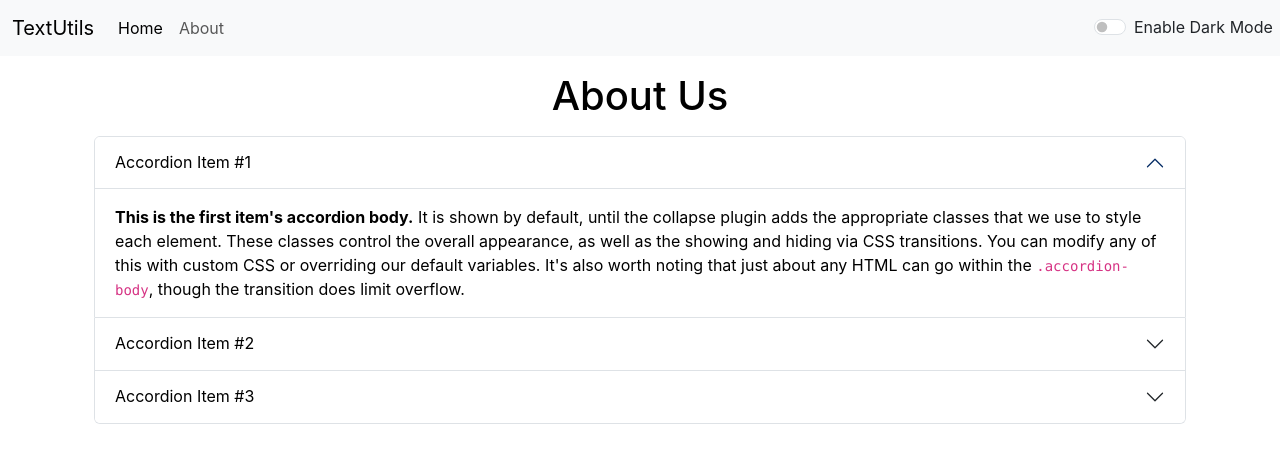
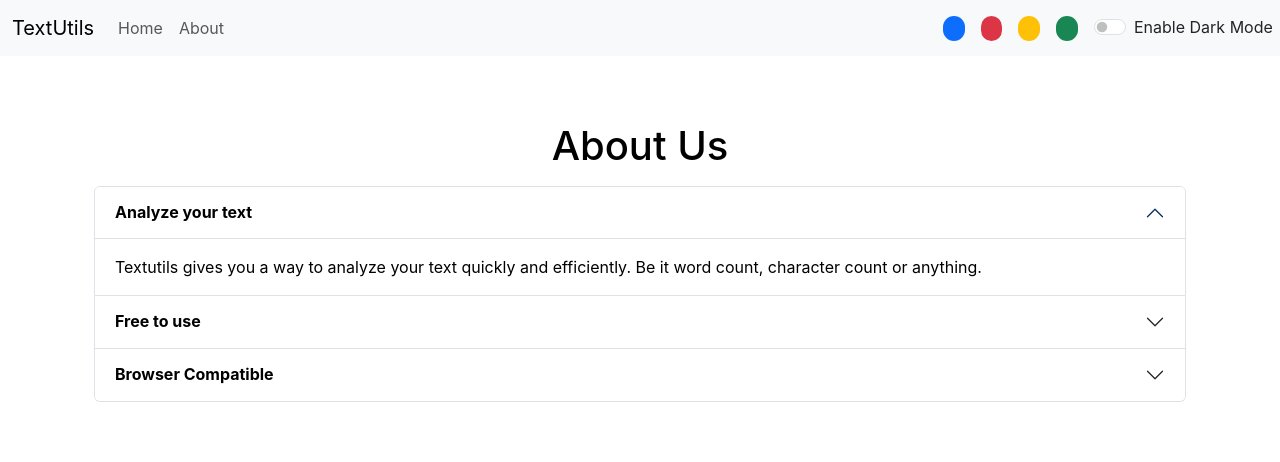
Before and after one commit to RakeshSingh28/ReactJS_Course, a React (Create React App) app: page /about in a window 1280 px wide. Shown: the top 462 px of the page. Built offline with nearby package versions, Linux system fonts and the light colour scheme.

Commit message:
major changes to textutils application implemented

```diff
--- a/src/App.js
+++ b/src/App.js
@@ -6,10 +6,20 @@
 import React, { useState } from "react";
 import { BrowserRouter, Routes, Route } from "react-router-dom";
 
+const removeClassList = () => {
+  document.body.classList.remove("bg-primary");
+  document.body.classList.remove("bg-dark");
+  document.body.classList.remove("bg-light");
+  document.body.classList.remove("bg-danger");
+  document.body.classList.remove("bg-warning");
+  document.body.classList.remove("bg-success");
+};
 function App() {
   const [mode, setMode] = useState("light");
-  let changeMode = () => {
-    if (mode === "light") {
+  let changeMode = (cls) => {
+    removeClassList();
+    document.body.classList.add(`bg-${cls}`);
+    if (mode === "light" && cls === null) {
       setMode("dark");
       document.body.style.backgroundColor = "#212529ed";
       showAlert("Dark mode has been enabled", "success");
--- a/src/components/About.js
+++ b/src/components/About.js
@@ -1,6 +1,10 @@
 import React from "react";
 
 export default function About(props) {
+  let aboutStyle = {
+    color: props.mode === "dark" ? "white" : "black",
+    backgroundColor: props.mode === "dark" ? "#6a6c6f" : "white",
+  };
   return (
     <>
       <div
@@ -12,19 +16,10 @@
         }}
       >
         <h1 className="mb-3 d-flex justify-content-center">About Us</h1>
-        <div
-          className="accordion-item"
-          style={{
-            color: props.mode === "dark" ? "white" : "black",
-            backgroundColor: props.mode === "dark" ? "#2e3339" : "white",
-          }}
-        >
+        <div className="accordion-item" style={aboutStyle}>
           <h2 className="accordion-header">
             <button
-              style={{
-                color: props.mode === "dark" ? "white" : "black",
-                backgroundColor: props.mode === "dark" ? "#2e3339" : "white",
-              }}
+              style={aboutStyle}
               className="accordion-button"
               type="button"
               data-bs-toggle="collapse"
@@ -32,7 +27,7 @@
               aria-expanded="true"
               aria-controls="collapseOne"
             >
-              Accordion Item #1
+              <strong>Analyze your text</strong>
             </button>
           </h2>
           <div
@@ -41,30 +36,15 @@
             data-bs-parent="#accordionExample"
           >
             <div className="accordion-body">
-              <strong>This is the first item's accordion body.</strong> It is
-              shown by default, until the collapse plugin adds the appropriate
-              classes that we use to style each element. These classes control
-              the overall appearance, as well as the showing and hiding via CSS
-              transitions. You can modify any of this with custom CSS or
-              overriding our default variables. It's also worth noting that just
-              about any HTML can go within the <code>.accordion-body</code>,
-              though the transition does limit overflow.
+              Textutils gives you a way to analyze your text quickly and
+              efficiently. Be it word count, character count or anything.
             </div>
           </div>
         </div>
-        <div
-          className="accordion-item"
-          style={{
-            color: props.mode === "dark" ? "white" : "black",
-            backgroundColor: props.mode === "dark" ? "#2e3339" : "white",
-          }}
-        >
+        <div className="accordion-item" style={aboutStyle}>
           <h2 className="accordion-header">
             <button
-              style={{
-                color: props.mode === "dark" ? "white" : "black",
-                backgroundColor: props.mode === "dark" ? "#2e3339" : "white",
-              }}
+              style={aboutStyle}
               className="accordion-button collapsed"
               type="button"
               data-bs-toggle="collapse"
@@ -72,7 +52,7 @@
               aria-expanded="false"
               aria-controls="collapseTwo"
             >
-              Accordion Item #2
+              <strong>Free to use</strong>
             </button>
           </h2>
           <div
@@ -81,30 +61,17 @@
             data-bs-parent="#accordionExample"
           >
             <div className="accordion-body">
-              <strong>This is the second item's accordion body.</strong> It is
-              hidden by default, until the collapse plugin adds the appropriate
-              classes that we use to style each element. These classes control
-              the overall appearance, as well as the showing and hiding via CSS
-              transitions. You can modify any of this with custom CSS or
-              overriding our default variables. It's also worth noting that just
-              about any HTML can go within the <code>.accordion-body</code>,
-              though the transition does limit overflow.
+              Textutils is a free character counter tool that provides instant
+              character count & word count statistics for a given text.
+              Textutils reports the number of words and characters. Thus it is
+              suitable for writing text with word/character limit.
             </div>
           </div>
         </div>
-        <div
-          className="accordion-item"
-          style={{
-            color: props.mode === "dark" ? "white" : "black",
-            backgroundColor: props.mode === "dark" ? "#2e3339" : "white",
-          }}
-        >
+        <div className="accordion-item" style={aboutStyle}>
           <h2 className="accordion-header">
             <button
-              style={{
-                color: props.mode === "dark" ? "white" : "black",
-                backgroundColor: props.mode === "dark" ? "#2e3339" : "white",
-              }}
+              style={aboutStyle}
               className="accordion-button collapsed"
               type="button"
               data-bs-toggle="collapse"
@@ -112,7 +79,7 @@
               aria-expanded="false"
               aria-controls="collapseThree"
             >
-              Accordion Item #3
+              <strong>Browser Compatible</strong>
             </button>
           </h2>
           <div
@@ -121,14 +88,10 @@
             data-bs-parent="#accordionExample"
           >
             <div className="accordion-body">
-              <strong>This is the third item's accordion body.</strong> It is
-              hidden by default, until the collapse plugin adds the appropriate
-              classes that we use to style each element. These classes control
-              the overall appearance, as well as the showing and hiding via CSS
-              transitions. You can modify any of this with custom CSS or
-              overriding our default variables. It's also worth noting that just
-              about any HTML can go within the <code>.accordion-body</code>,
-              though the transition does limit overflow.
+              This word counter software works in any browsers such as Chrome,
+              Firefox, Safari, Internet Explorer, Opera. It suits to count
+              characters in facebook, blog, books, excel document, pdf document,
+              essays, etc.
             </div>
           </div>
         </div>
--- a/src/components/Alert.js
+++ b/src/components/Alert.js
@@ -2,12 +2,19 @@
 
 export default function Alert(props) {
   return (
-   props.alert &&
-   <div
-      className={`alert alert-${props.alert.type} alert-dismissible fade show`}
-      role="alert"
-    >
-      <strong>{props.alert.type.charAt(0).toUpperCase() + props.alert.type.slice(1)}</strong>: {props.alert.msg}
+    <div style={{ height: "50px" }}>
+      {props.alert && (
+        <div
+          className={`alert alert-${props.alert.type} alert-dismissible fade show`}
+          role="alert"
+        >
+          <strong>
+            {props.alert.type.charAt(0).toUpperCase() +
+              props.alert.type.slice(1)}
+          </strong>
+          : {props.alert.msg}
+        </div>
+      )}
     </div>
   );
 }
--- a/src/components/Navbar.js
+++ b/src/components/Navbar.js
@@ -4,8 +4,16 @@
 
 export default function Navbar({ title = "Set title here", mode, toggleMode }) {
   let myStyle = { width: "146px", cursor: "pointer" };
+  let navbarBtnStyle = {
+    height: "25px",
+    width: "30px",
+    borderRadius: "100px",
+    cursor: "pointer",
+  };
   return (
-    <nav className={`navbar navbar-expand-lg navbar-${mode} bg-${mode}`}>
+    <nav
+      className={`navbar justify-content-end navbar-expand-lg navbar-${mode} bg-${mode}`}
+    >
       <div className="container-fluid">
         <Link className="navbar-brand" to="./">
           {title}
@@ -25,8 +33,8 @@
           <ul className="navbar-nav me-auto mb-2 mb-lg-0">
             <li className="nav-item">
               <Link
-                className="nav-link active"
-                to="./"
+                className="nav-link"
+                to="/"
                 onClick={() => {
                   document.title = "TextUtils - Home";
                 }}
@@ -37,7 +45,7 @@
             <li className="nav-item">
               <Link
                 className="nav-link"
-                to="./about"
+                to="/about"
                 onClick={() => {
                   document.title = "TextUtils - About";
                 }}
@@ -48,14 +56,48 @@
           </ul>
         </div>
       </div>
-      <div className="form-check form-switch" style={{cursor : 'pointer'}}>
+      <div
+        className="bg-primary mx-2"
+        style={navbarBtnStyle}
+        onClick={() => {
+          toggleMode("primary");
+        }}
+      ></div>
+      <div
+        className="bg-danger mx-2"
+        style={navbarBtnStyle}
+        onClick={() => {
+          toggleMode("danger");
+        }}
+      ></div>
+      <div
+        className="bg-warning mx-2"
+        style={navbarBtnStyle}
+        onClick={() => {
+          toggleMode("warning");
+        }}
+      ></div>
+      <div
+        className="bg-success mx-2"
+        style={navbarBtnStyle}
+        onClick={() => {
+          toggleMode("success");
+        }}
+      ></div>
+      <div
+        className="form-check form-switch ps-5"
+        style={{ cursor: "pointer" }}
+      >
         <input
+          checked={mode === "dark"}
           style={{ cursor: "pointer" }}
           className="form-check-input"
           type="checkbox"
           role="switch"
           id="flexSwitchCheckDefault"
-          onClick={toggleMode}
+          onClick={() => {
+            toggleMode(null);
+          }}
         />
         <label
           className={`form-check-label text-${
```
Also changed, not shown: src/components/TextForm.js (+49 -12 lines).
